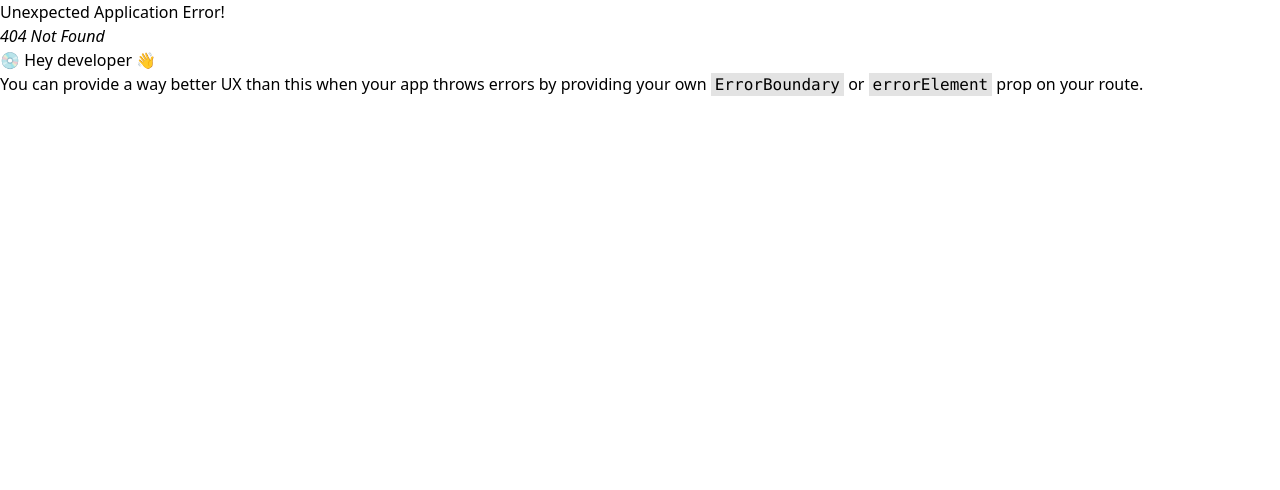
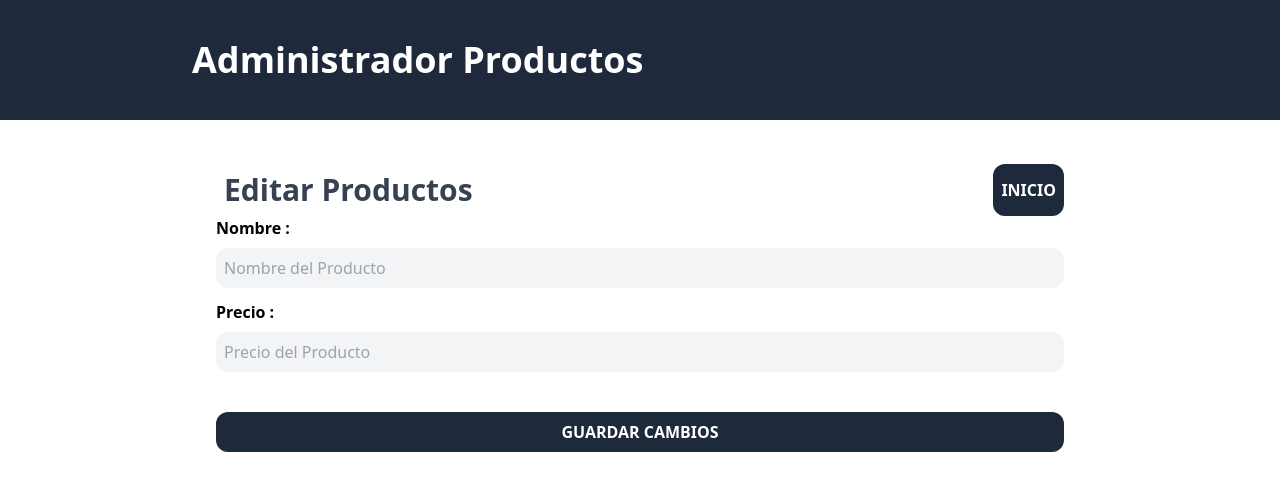
Before and after one commit to Franklin-Gomez/admi-ProductPrueba, a React app: page /productos/editar/1 in a window 1280 px wide. Before the commit this address had no page. Shown: the top 490 px of the page. Built offline with nearby package versions, Linux system fonts and the light colour scheme; the HTML template or start-up script is replaced by a standard one.

Commit message:
working and edit product view

```diff
--- /dev/null
+++ b/src/components/ProductDetails.tsx
@@ -0,0 +1,57 @@
+import { Form, useNavigate } from "react-router-dom"
+import { productType } from "../Schema"
+
+type typesProducDetails = {
+    product : productType
+}
+
+export default function ProductDetails( { product } : typesProducDetails) {
+
+    const navigate = useNavigate()
+
+    return (
+
+        <tr className="border-b text-center" >
+
+            <td className="p-3 text-lg text-gray-800">
+                {product.name}
+            </td>
+
+            <td className="p-3 text-lg text-gray-800">
+                {product.price}
+            </td>
+
+            <td className="p-3 text-lg text-gray-800">
+                {product.availability ? 'true' : 'false'}
+            </td>
+
+            <td className="p-3 text-lg text-gray-800 ">
+
+                <div className="flex justify-evenly">
+
+                    <button
+                        onClick={() => navigate(`/productos/editar/${product.id}`)}
+                        className="bg-slate-800 text-white rounded-md font-medium uppercase  hover:bg-slate-400 content-center p-2"
+                    > { "Editar" } </button>
+
+                    <Form
+                        method="POST"
+                        action={`/productos/delete/${product.id}`}
+
+                    >
+                        <input
+                            type="submit"
+                            value={'eliminar Producto'}
+                            className="bg-red-800 text-white rounded-md  font-medium uppercase hover:bg-red-400 content-center p-2"
+                        />
+                    </Form>
+
+                </div>
+
+
+            </td>
+
+        </tr>
+
+    )
+}
--- a/src/router.tsx
+++ b/src/router.tsx
@@ -2,6 +2,7 @@ import {createBrowserRouter  } from "react-router-dom";
 import Layout from "./layouts/Layout";
 import Products , { loader as producLoader} from "./views/Products";
 import AddProducts, { action } from "./views/AddProducts";
+import EditarProducts from "./views/EditarProducts";
 
 export const router = createBrowserRouter([
     {
@@ -17,6 +18,10 @@ export const router = createBrowserRouter([
                 path : 'productos/agregar',
                 element : <AddProducts/>,
                 action : action
+            },
+            {
+                path : 'productos/editar/:id',
+                element : <EditarProducts/>
             }
         ]
     }
--- /dev/null
+++ b/src/views/EditarProducts.tsx
@@ -0,0 +1,38 @@
+import { Link , Form } from "react-router-dom"
+import Formulario from "../components/Formulario"
+
+export default function EditarProducts() {
+  return (
+
+    <div className='bg-white rounded-2xl p-6'>
+
+        <div className=" flex justify-between  ">
+            <h1 className=" text-gray-700 font-black text-3xl p-2 " >Editar Productos</h1>
+
+            <Link
+            to="/"
+            className="bg-slate-800 text-white rounded-xl font-black uppercase hover:bg-slate-400 content-center p-2  "
+            > Inicio </Link>
+
+        </div>
+
+        <Form>
+
+            <Formulario/>
+
+
+
+            <input
+                type="submit"
+                value="Guardar Cambios"
+                className="mt-10 w-full bg-slate-800 text-white rounded-xl p-2 font-black uppercase hover:bg-slate-400 "
+            />
+
+        </Form>
+
+
+
+    </div>
+
+  )
+}
--- a/src/views/Products.tsx
+++ b/src/views/Products.tsx
@@ -1,7 +1,7 @@
-import { Link, useLoaderData, useNavigate } from "react-router-dom"
+import { Link, useLoaderData } from "react-router-dom"
 import { getAllProduct } from "../API/ProducService"
 import { productsType } from "../Schema"
-import { Form } from "react-router-dom"
+import ProductDetails from "../components/ProductDetails"
 
 
 export const loader = async () => {
@@ -16,7 +16,7 @@ export default function Products() {
 
     const products = useLoaderData() as productsType
 
-    const navigate = useNavigate()
+
 
     return (
         <div className="bg-white rounded-2xl p-6">
@@ -44,44 +44,10 @@ export default function Products() {
 
                         { products.map(( product )  => (
 
-                            <tr className="border-b text-center" >
-
-                                <td className="p-3 text-lg text-gray-800">
-                                    {product.name}
-                                </td>
-
-                                <td className="p-3 text-lg text-gray-800">
-                                    {product.price}
-                                </td>
-
-                                <td className="p-3 text-lg text-gray-800">
-                                    {product.availability ? 'true' : 'false'}
-                                </td>
-
-                                <td className="p-3 text-lg text-gray-800 ">
-
-                                    <div className="flex justify-evenly">
-
-                                        <button
-                                            onClick={() => navigate(`/productos/editar/${product.id}`)}
-
-                                            className="bg-slate-800 text-white rounded-md font-medium uppercase  hover:bg-slate-400 content-center p-2"
-                                        > { "Editar" } </button>
-
-                                        <Form>
-                                            <input
-                                                type="submit"
-                                                value={'eliminar Producto'}
-                                                className="bg-red-800 text-white rounded-md  font-medium uppercase hover:bg-red-400 content-center p-2"
-                                            />
-                                        </Form>
-
-                                    </div>
-
-
-                                </td>
-
-                            </tr>
+                            <ProductDetails
+                                product={product}
+                                key={product.id}
+                            />
 
                         ))}
 
```
